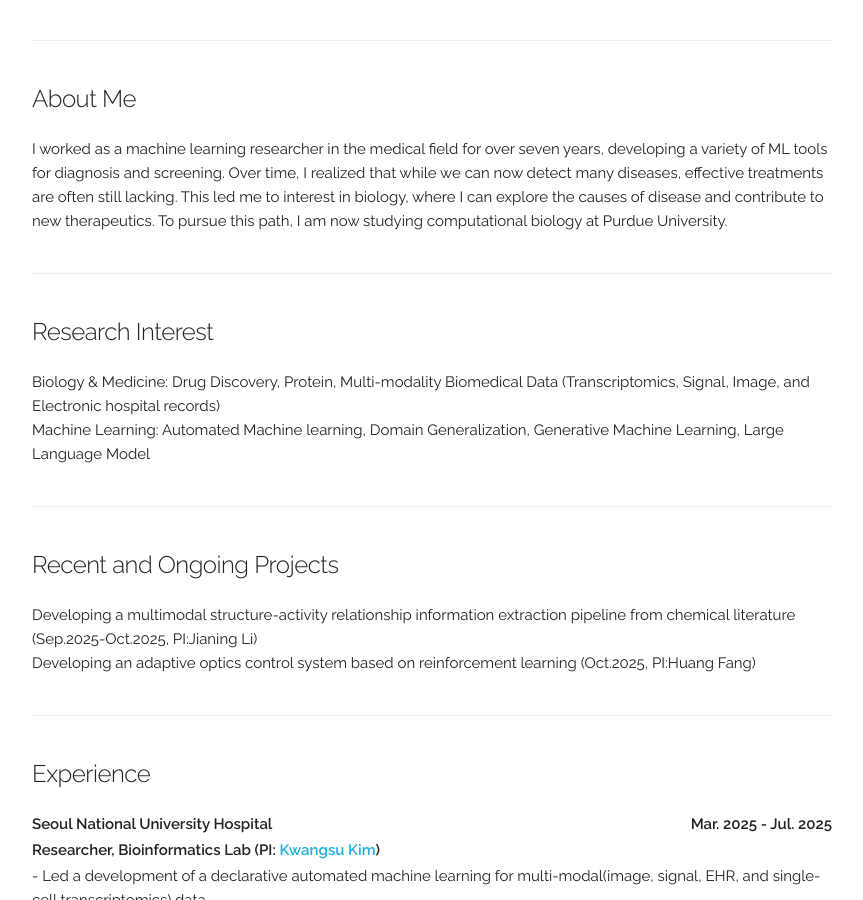
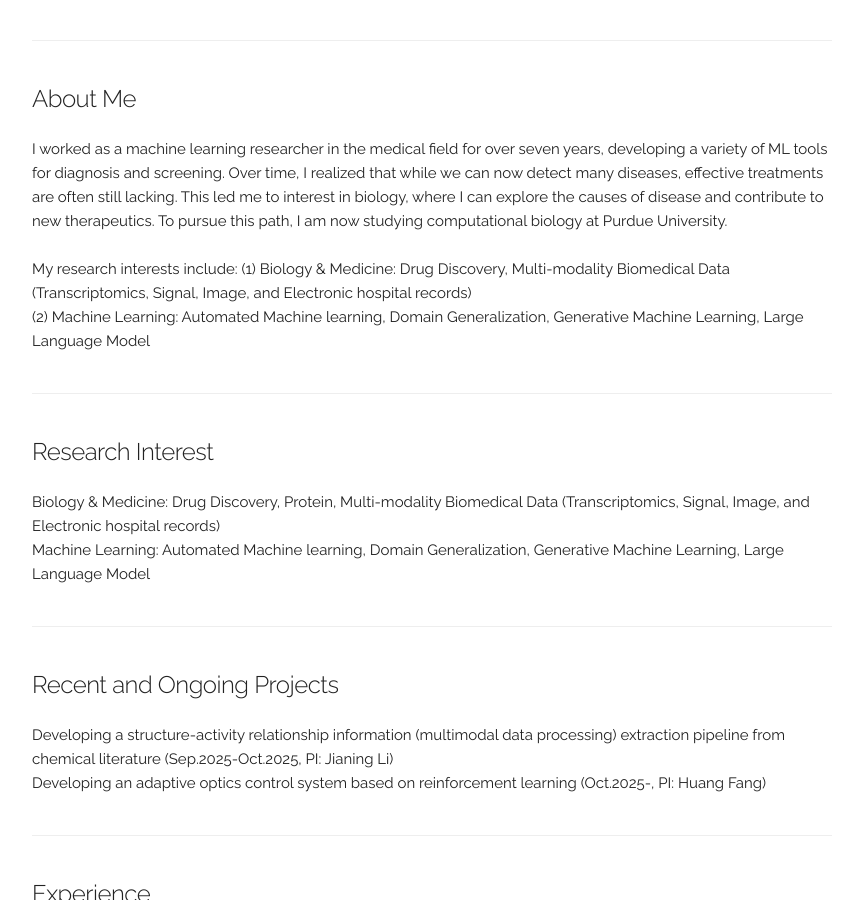
Before and after one commit to byeongtak/byeongtak.github.io, a Jekyll site: the page built from index.html, in a window 1280 px wide and 900 px high, scrolled down 253 px. Shown: the whole window, without its empty margins (208-1071 px from the left). Built offline with Jekyll 4.4.1, drawn with Linux system fonts in a browser that asks for light colours.

Commit message:
Update index.html

```diff
--- a/index.html
+++ b/index.html
@@ -18,7 +18,12 @@ layout: default
 	I worked as a machine learning researcher in the medical field for over seven years, developing a variety of ML tools for diagnosis and screening.
 	Over time, I realized that while we can now detect many diseases, effective treatments are often still lacking.
 	This led me to interest in biology, where I can explore the causes of disease and contribute to new therapeutics.
-	To pursue this path, I am now studying computational biology at Purdue University.
+	To pursue this path, I am now studying computational biology at Purdue University. <br><br>
+
+	My research interests include:
+    (1) Biology & Medicine: Drug Discovery, Multi-modality Biomedical Data (Transcriptomics, Signal, Image, and Electronic hospital records)  <br>
+	(2) Machine Learning: Automated Machine learning, Domain Generalization, Generative Machine Learning, Large Language Model
+
 </div>
 
 
@@ -34,8 +39,8 @@ layout: default
 <!-- ========== Recent and Ongoing Projects ========== -->
 <div class="docs-section" id="project">
   <h5>Recent and Ongoing Projects</h5>
-	Developing a multimodal structure-activity relationship information extraction pipeline from chemical literature (Sep.2025-Oct.2025, PI:Jianing Li)  <br>
-	Developing an adaptive optics control system based on reinforcement learning (Oct.2025, PI:Huang Fang)
+	Developing a structure-activity relationship information (multimodal data processing) extraction pipeline from chemical literature (Sep.2025-Oct.2025, PI: Jianing Li)  <br>
+	Developing an adaptive optics control system based on reinforcement learning (Oct.2025-, PI: Huang Fang)
 </div>
 
 <!-- ========== Experience ========== -->
```
